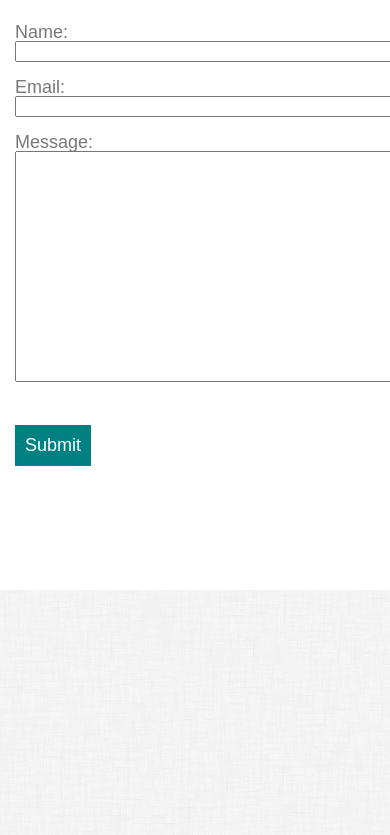
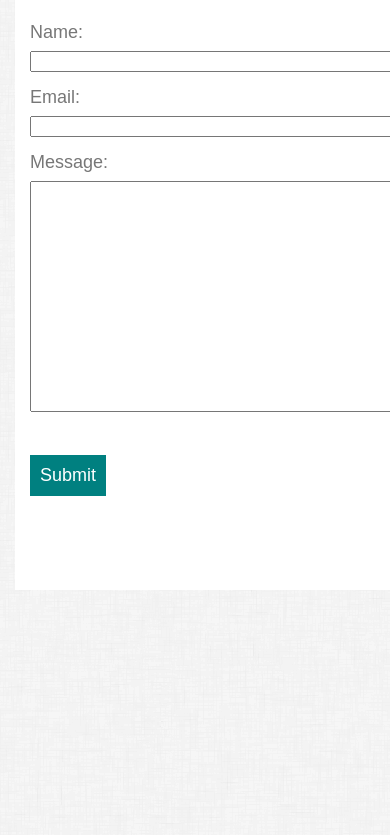
Before and after one commit to nrvpatel03/Responsive-Portfolio, a plain HTML site: page contact.html in a window 390 px wide. Shown: the part 165-1000 px from the top of the page. Drawn offline with Linux system fonts and the light colour scheme.

Commit message:
finished styling for 980px pages

```diff
--- a/assets/css/style.css
+++ b/assets/css/style.css
@@ -176,3 +176,42 @@ nav a:first-child{
     font-size: 20px;
     text-align: center;
 }
+
+@media screen and (max-width: 980px){
+    .nameandlinks{
+        margin-left: 15px;
+    }
+
+    nav{
+    margin-top: 40px;
+    margin-right: 25px;
+    float: right;
+    }
+
+
+    .section{
+        margin-left: 15px;
+        padding-left: 15px;
+        padding-right: 15px;
+        height: 650px;
+        width: 640px;
+        background:#ffffff;
+        float:left;
+    }
+    .formLabels{
+        font-family: Arial, Helvetica, sans-serif;
+        font-size: large;
+        padding-bottom: 10px;
+    }
+
+    .inputs{
+        width: 630px;
+    }
+
+}
+@media screen and (max-width: 768px){
+
+}
+@media screen and (max-width: 640px){
+
+}
--- a/contact.html
+++ b/contact.html
@@ -32,7 +32,7 @@
                     <input class="inputs" type="text" name="Email">
                     <br><br>
                     <p class="formLabels">Message:</p>
-                    <textarea cols="130" rows="15" name="Message"></textarea>
+                    <textarea class="inputs" rows="15" name="Message"></textarea>
                     <input id="submitButton" type="submit" value="Submit">
                 </form>
             </section>
```
